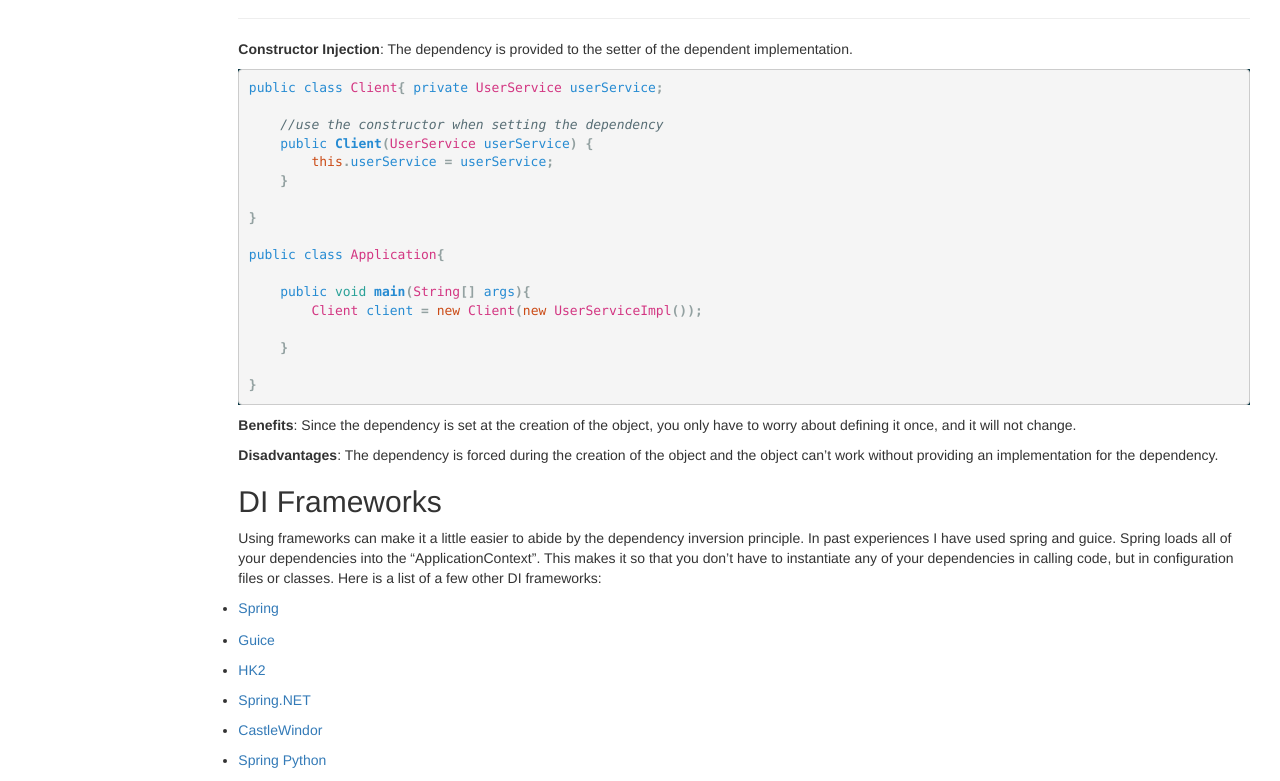
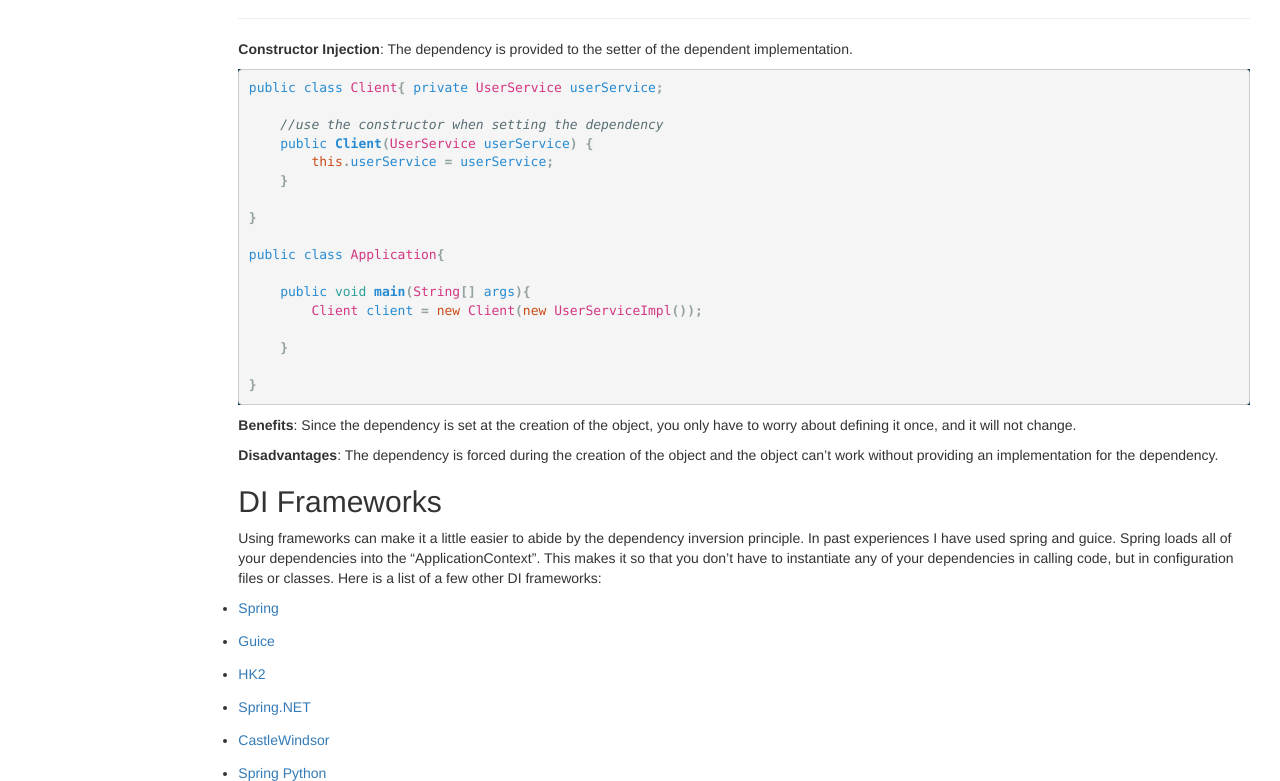
Before and after one commit to ryankazokas/ryankazokas.github.io, a Jekyll site: the page built from _posts/2016-12-07-why-dependency-inversion.md, in a window 1280 px wide and 900 px high, scrolled down 1399 px, cut to the strip 0-781 px from the top of the window. Built offline with Jekyll 4.4.1, drawn with Linux system fonts in a browser that asks for light colours; nearby versions of some CDN libraries.

Commit message:
Update from Forestry.io - 2016-12-07-why-dependency-inversion.md

```diff
--- a/_posts/2016-12-07-why-dependency-inversion.md
+++ b/_posts/2016-12-07-why-dependency-inversion.md
@@ -89,7 +89,11 @@ Using frameworks can make it a little easier to abide by the dependency inversio
 *   [Spring](https://projects.spring.io/spring-framework/)
 
 *   [Guice](https://github.com/google/guice/wiki/Motivation)
+
 *   [HK2](https://hk2.java.net/2.5.0-b30/)
+
 *   [Spring.NET](http://springframework.net/)
-*   [CastleWindor](http://www.castleproject.org/projects/windsor/)
+
+*   [CastleWindsor](http://www.castleproject.org/projects/windsor/)
+
 *   [Spring Python](http://springpython.webfactional.com/)
```
